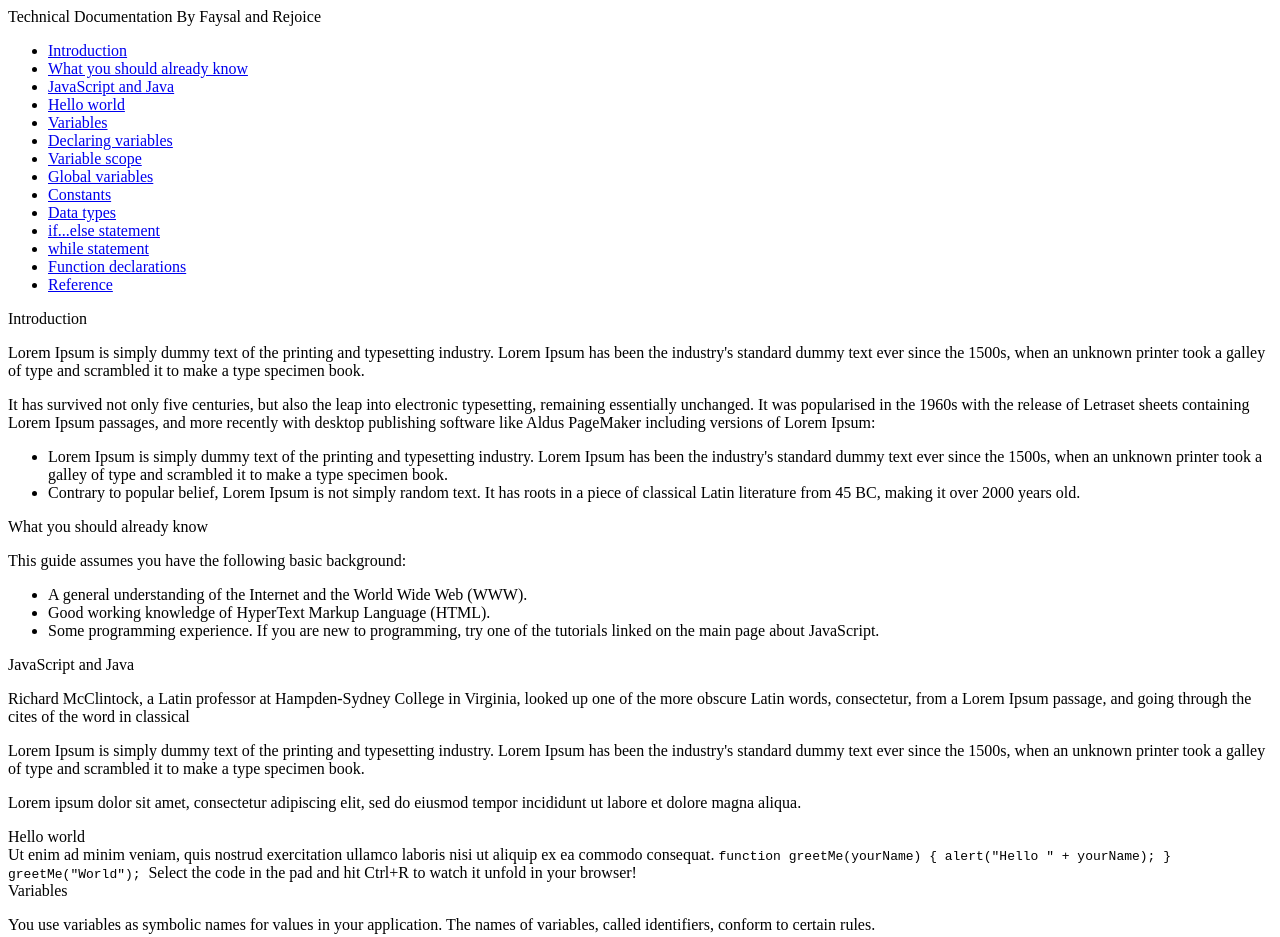
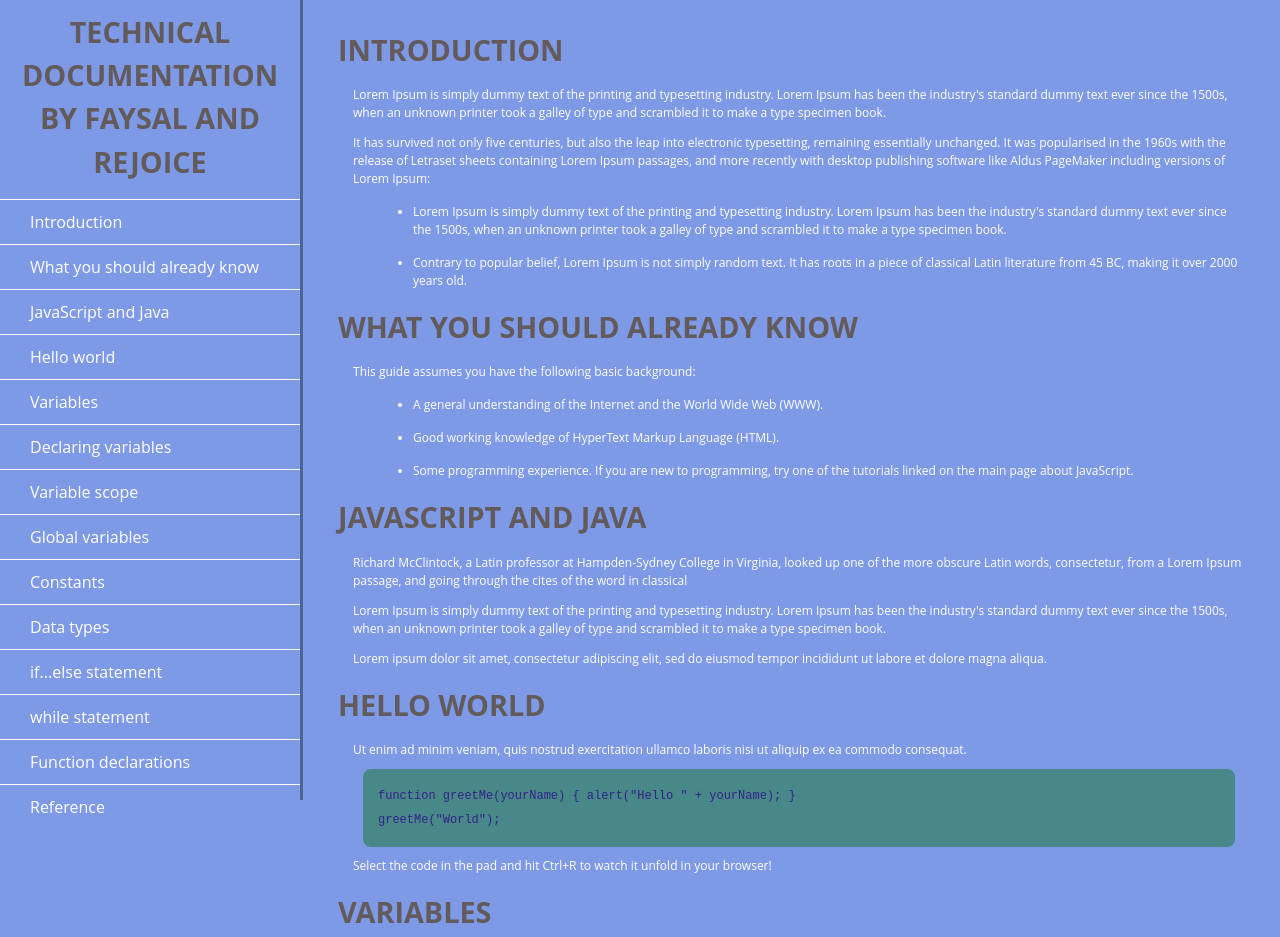
Before and after one commit to Cyiza2003/RejoiceandFaysal-1, a plain HTML site: page Technical documentation.html in a window 1280 px wide. Shown: the top 937 px of the page. Drawn offline with Linux system fonts and the light colour scheme; a script that the page names is missing.

Commit message:
Update Technical documentation.html

```diff
--- a/Technical documentation.html
+++ b/Technical documentation.html
@@ -5,7 +5,7 @@
   <meta charset="UTF-8">
   <meta http-equiv="X-UA-Compatible" content="IE=edge">
   <meta name="viewport" content="width=device-width, initial-scale=1.0">
-  <link rel="stylesheet" href="css/">
+  <link rel="stylesheet" href="css/stye.css">
   <title>Technical Documentation By Faysal and Rejoice</title>
 </head>
 <body>
```
